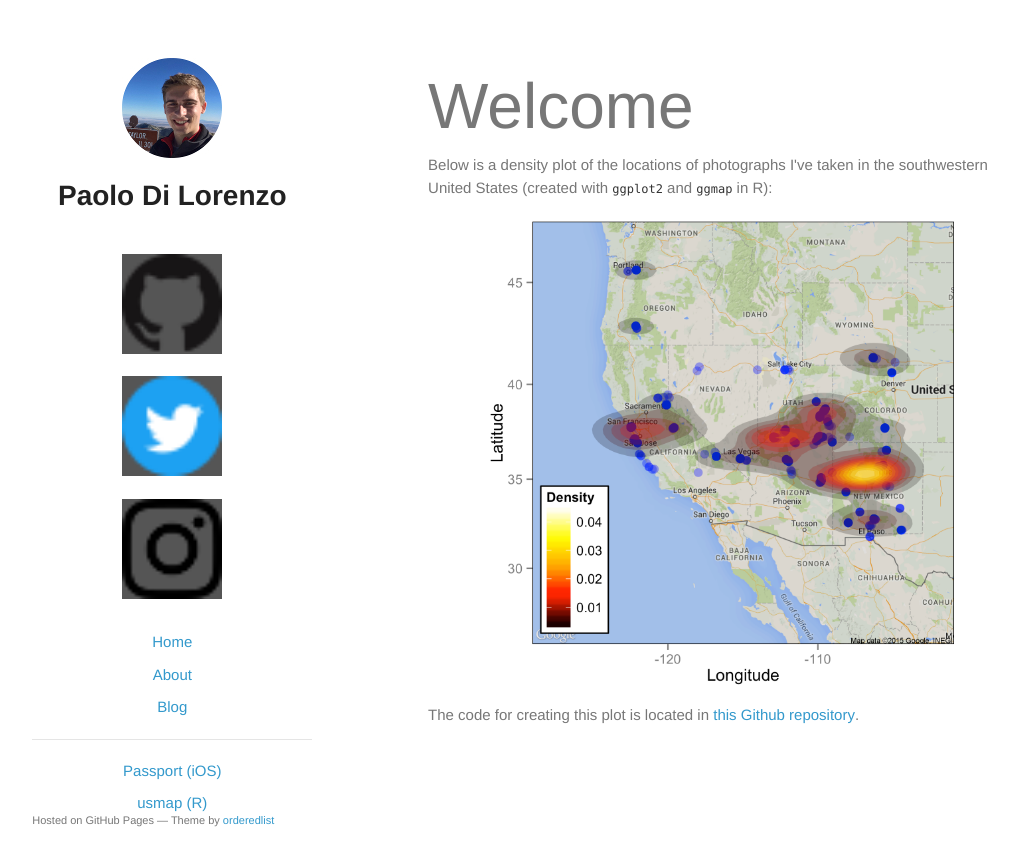
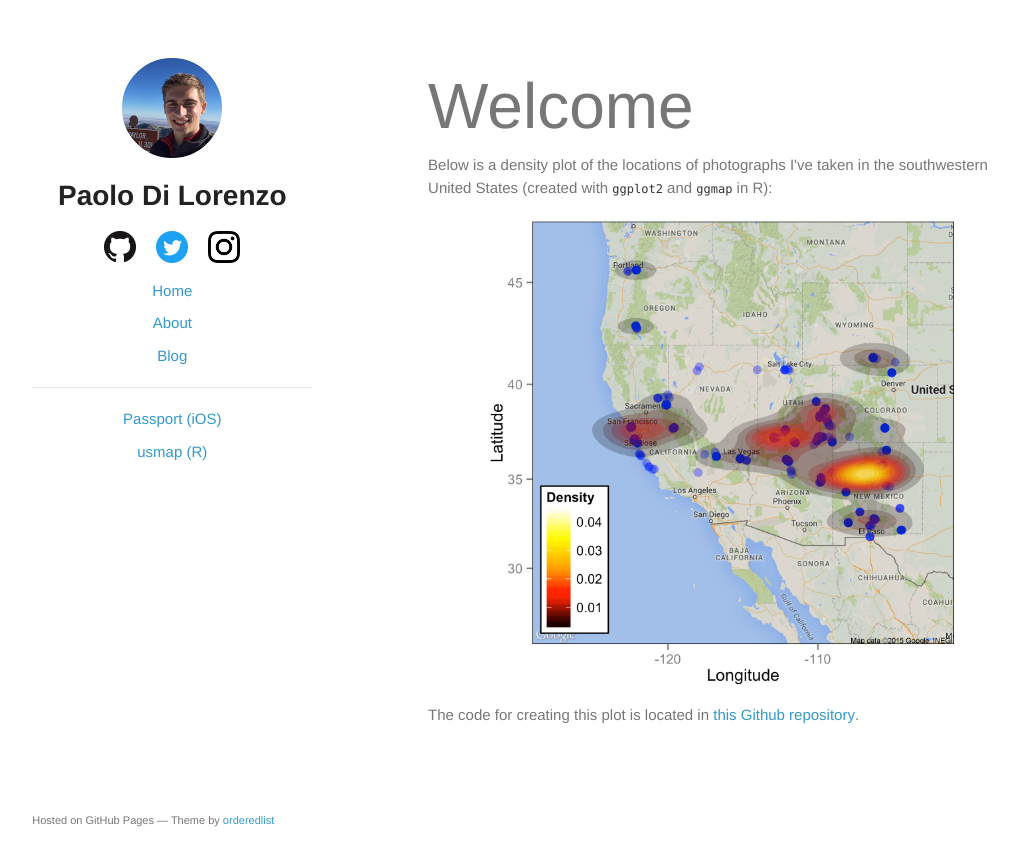
Before and after one commit to pdil/website-Jekyll, a Jekyll site: the page built from index.html, in a window 1280 px wide. Shown: the top 866 px of the page, without its empty margins (113-1131 px from the left). Built offline with Jekyll 4.4.1, drawn with Linux system fonts in a browser that asks for light colours.

Commit message:
Fix header classes

```diff
--- a/_layouts/default.html
+++ b/_layouts/default.html
@@ -28,13 +28,12 @@
         <div id="name-header">
           <a href="{{site.url}}"><img src="{{site.url}}/images/profile-pic-circle.jpg" alt="" /></a><br>
           <h1>Paolo Di Lorenzo</h1>
+        </div>
 
-          <div id="social-icons">
-            <a href="https://github.com/pdil" target="_blank"><img src="{{site.url}}/images/social/github-32px.png"></a>
-            <a href="https://twitter.com/dilorenzopl" target="_blank"><img src="{{site.url}}/images/social/twitter-32px.png"></a>
-            <a href="https://instagram.com/_dilorenzopl" target="_blank"><img src="{{site.url}}/images/social/instagram-32px.png"></a>
-          </div>
-
+        <div id="social-icons">
+          <a href="https://github.com/pdil" target="_blank"><img src="{{site.url}}/images/social/github-32px.png"></a>
+          <a href="https://twitter.com/dilorenzopl" target="_blank"><img src="{{site.url}}/images/social/twitter-32px.png"></a>
+          <a href="https://instagram.com/_dilorenzopl" target="_blank"><img src="{{site.url}}/images/social/instagram-32px.png"></a>
         </div>
 
         <ul>
```
